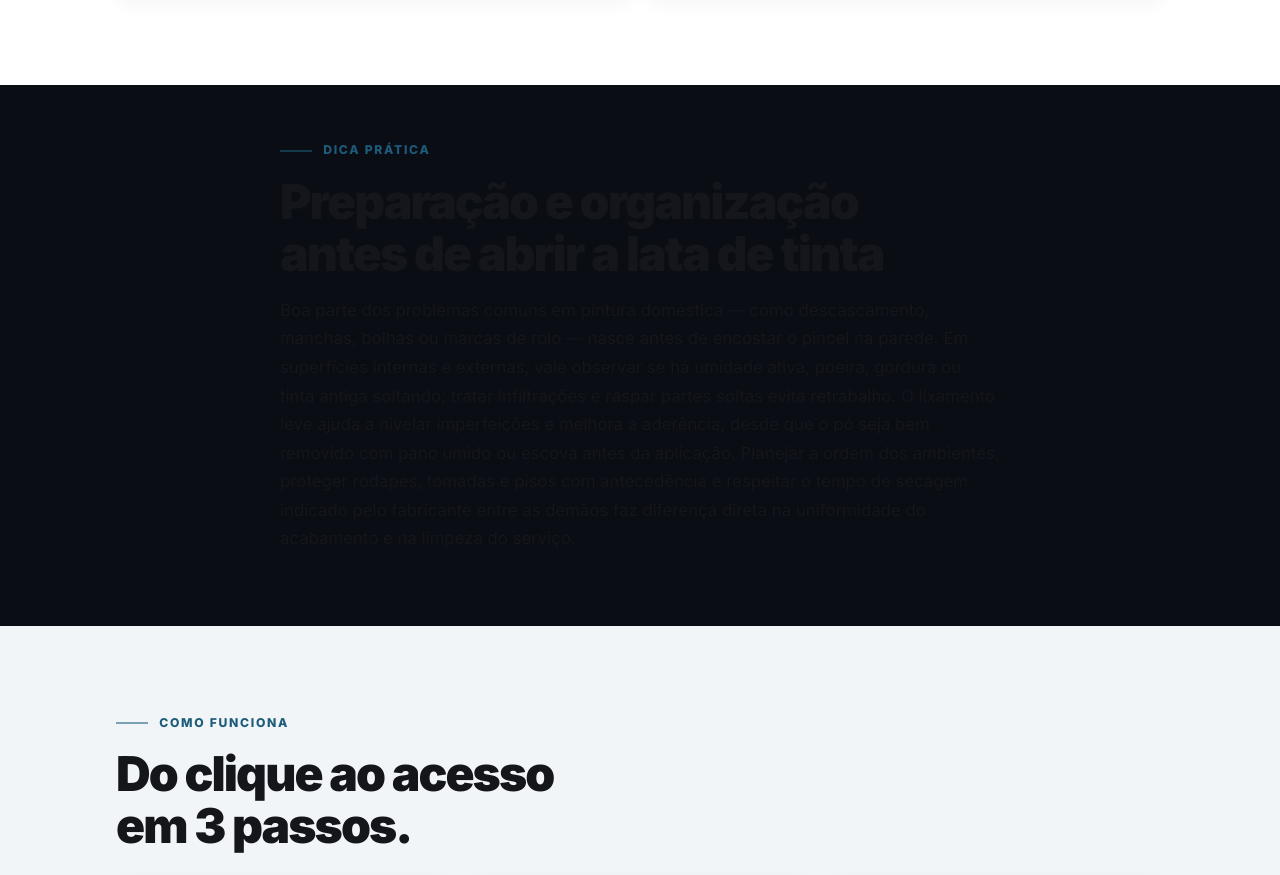
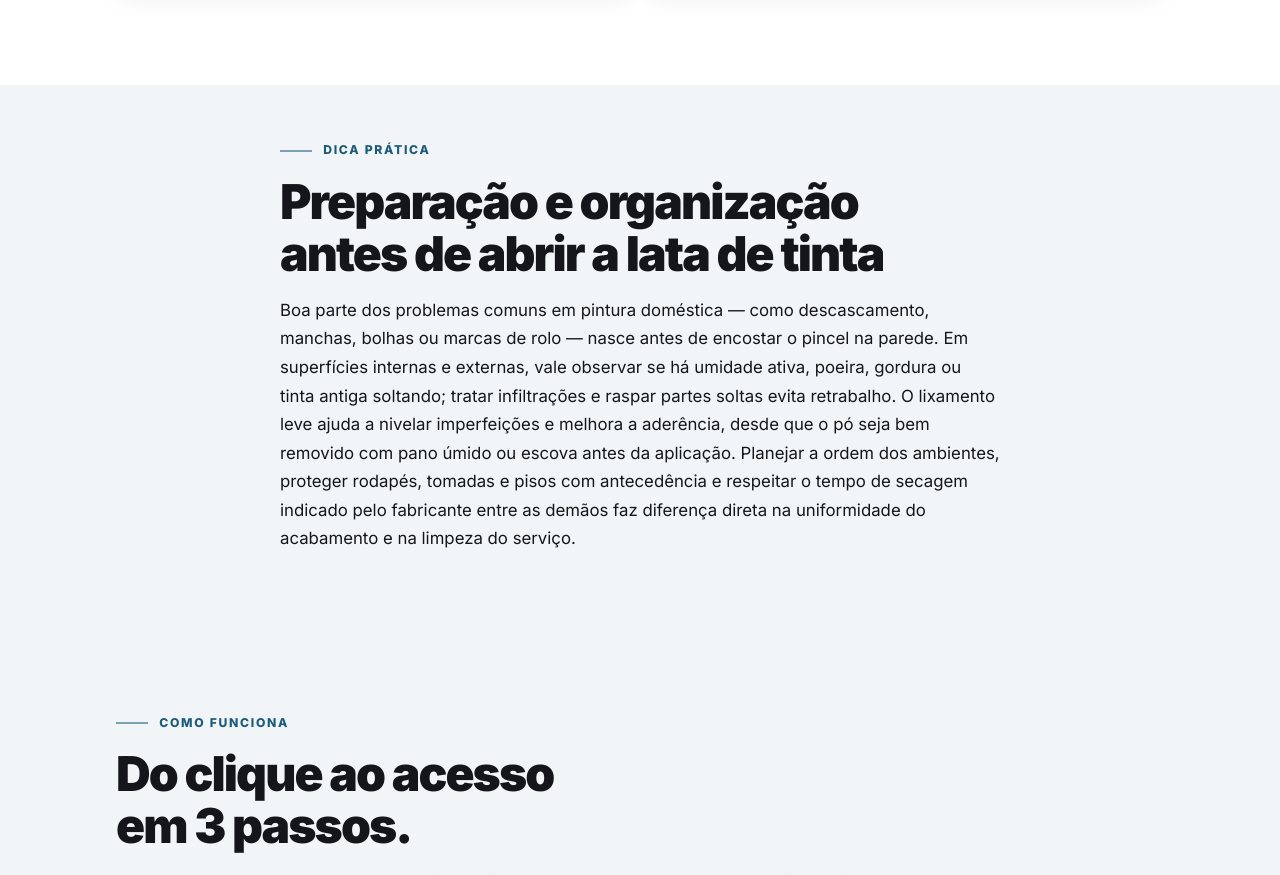
Before and after one commit to nosliam4-del/landing-pages, a plain HTML site: page pintura-residencial.html in a window 1280 px wide. Shown: the part 2461-3336 px from the top of the page. Drawn offline with Linux system fonts and the light colour scheme.

Commit message:
Pintura: fundo claro na secao de dica para legibilidade
Co-Authored-By: Claude Opus 5.5 <noreply@anthropic.com>

```diff
--- a/pintura-residencial.html
+++ b/pintura-residencial.html
@@ -77,7 +77,7 @@
   </div>
 </section>
 
-<section class="guide" style="padding:56px 0">
+<section class="guide" style="padding:56px 0;background:#f1f5f7;color:#14161c">
   <div class="wrap" style="max-width:760px">
     <span class="eyebrow">Dica prática</span>
     <h2 class="big">Preparação e organização antes de abrir a lata de tinta</h2>
```
